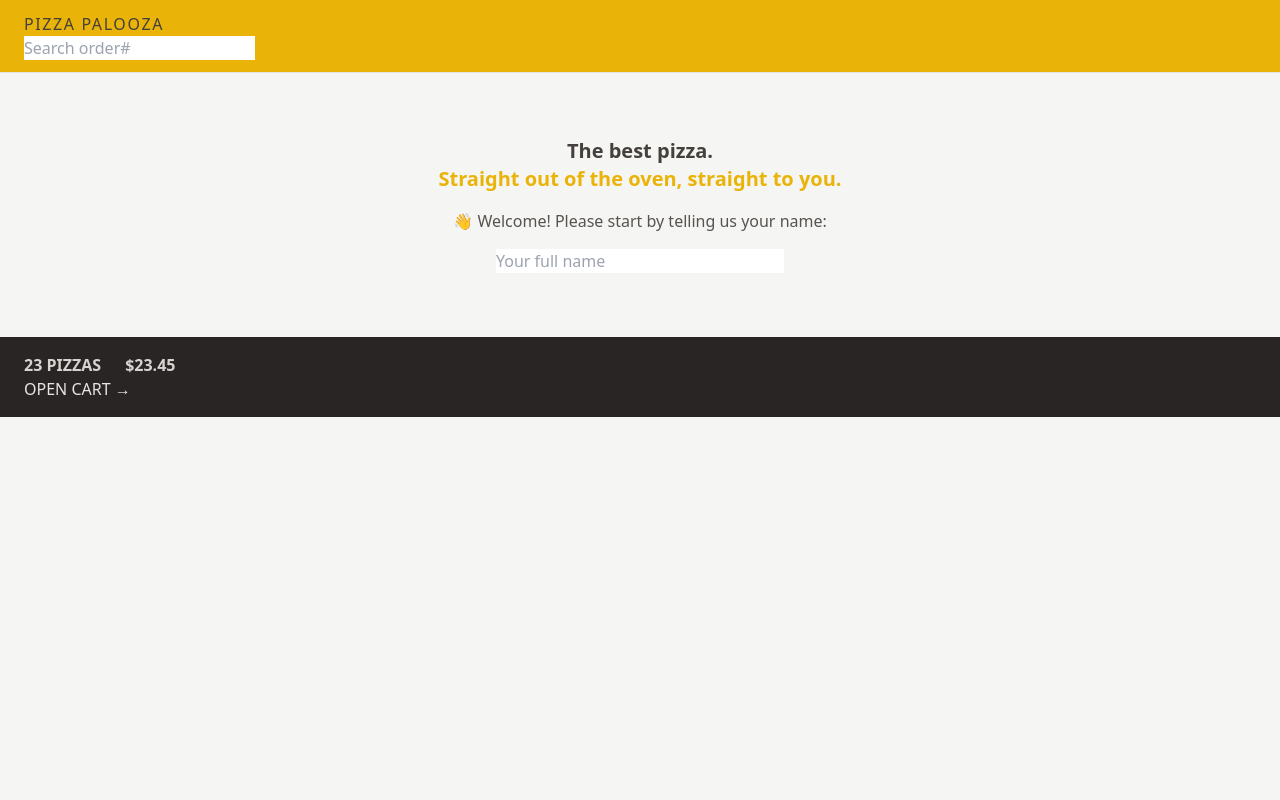
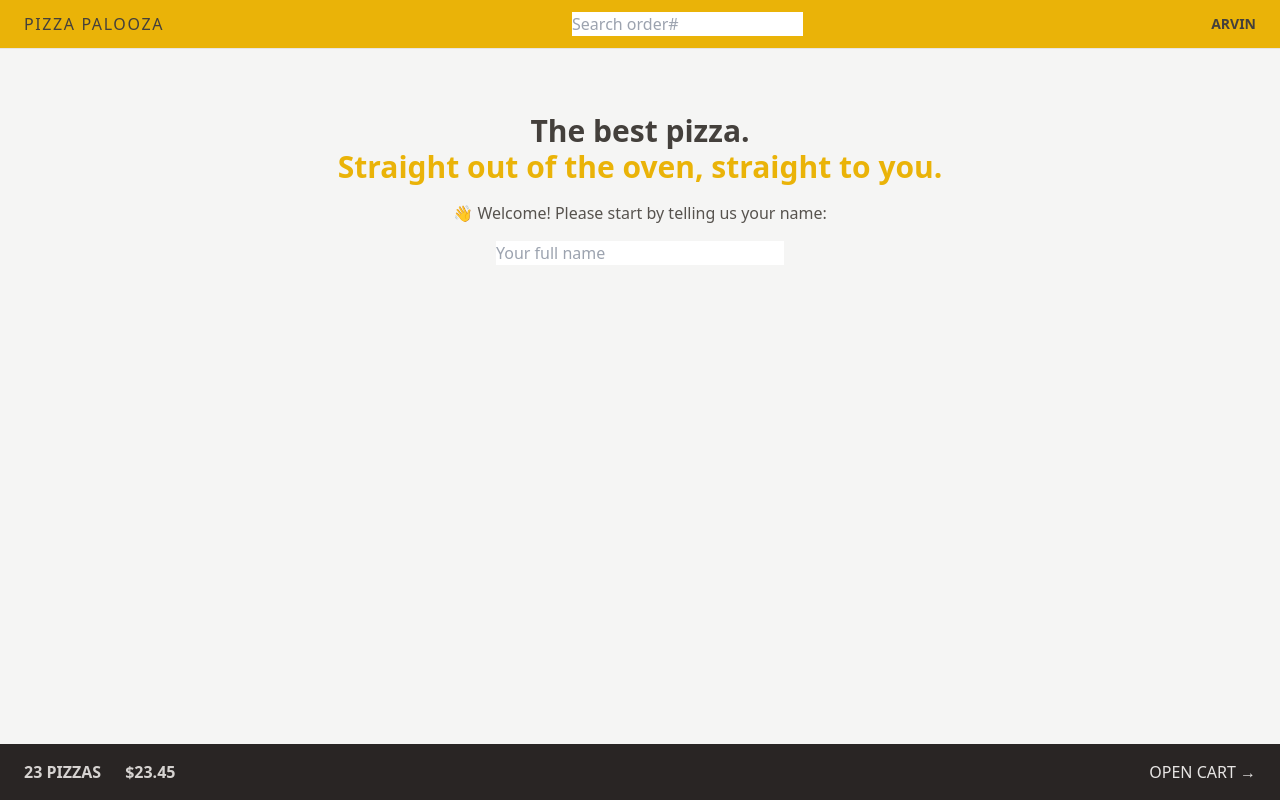
Before and after one commit to arvinbuid/pizza-palooza, a React (Vite) app: page / in a window 1280 px wide. Built offline with nearby package versions, Linux system fonts and the light colour scheme.

Commit message:
Added Grid and Flex styles.

```diff
--- a/src/features/cart/CartOverview.jsx
+++ b/src/features/cart/CartOverview.jsx
@@ -2,7 +2,7 @@
 
 function CartOverview() {
   return (
-    <div className="bg-stone-800 px-4 py-4 text-sm uppercase text-stone-200 sm:px-6 md:text-base">
+    <div className="flex items-center justify-between bg-stone-800 px-4 py-4 text-sm uppercase text-stone-200 sm:px-6 md:text-base">
       <p className="space-x-4 font-semibold text-stone-300 sm:space-x-6">
         <span>23 pizzas</span>
         <span>$23.45</span>
--- a/src/features/user/Username.jsx
+++ b/src/features/user/Username.jsx
@@ -1,5 +1,5 @@
 function Username() {
-  return <div className="text-sm font-semibold hidden">Arvin</div>;
+  return <div className="hidden text-sm font-semibold md:block">Arvin</div>;
 }
 
 export default Username;
--- a/src/ui/AppLayout.jsx
+++ b/src/ui/AppLayout.jsx
@@ -1,21 +1,23 @@
-import {Outlet, useNavigation} from "react-router-dom";
-import CartOverview from "../features/cart/CartOverview";
-import Header from "./Header";
-import Loader from "./Loader";
+import { Outlet, useNavigation } from 'react-router-dom';
+import CartOverview from '../features/cart/CartOverview';
+import Header from './Header';
+import Loader from './Loader';
 
 function AppLayout() {
   const navigation = useNavigation();
-  const isLoading = navigation.state === "loading";
+  const isLoading = navigation.state === 'loading';
 
   return (
-    <div className='layout'>
+    <div className="grid h-screen grid-rows-[auto_1fr_auto]">
       {isLoading && <Loader />}
 
       <Header />
 
-      <main>
-        <Outlet />
-      </main>
+      <div className="overflow-auto">
+        <main className="mx-auto max-w-3xl">
+          <Outlet />
+        </main>
+      </div>
 
       <CartOverview />
     </div>
--- a/src/ui/Header.jsx
+++ b/src/ui/Header.jsx
@@ -4,7 +4,7 @@
 
 function Header() {
   return (
-    <header className="border-b border-stone-200 bg-yellow-500 px-4 py-3 uppercase sm:px-6">
+    <header className="border-b border-stone-200 bg-yellow-500 px-4 py-3 uppercase sm:px-6 flex items-center justify-between">
       <Link to="/" className="tracking-widest">
         Pizza Palooza
       </Link>
--- a/src/ui/Home.jsx
+++ b/src/ui/Home.jsx
@@ -2,8 +2,8 @@
 
 function Home() {
   return (
-    <div className="my-10 text-center sm:my-16">
-      <h1 className="mb-4 text-xl font-semibold">
+    <div className="my-10 text-center sm:my-16 px-4">
+      <h1 className="mb-4 text-xl font-semibold md:text-3xl">
         The best pizza.
         <br />
         <span className="text-yellow-500">
```
